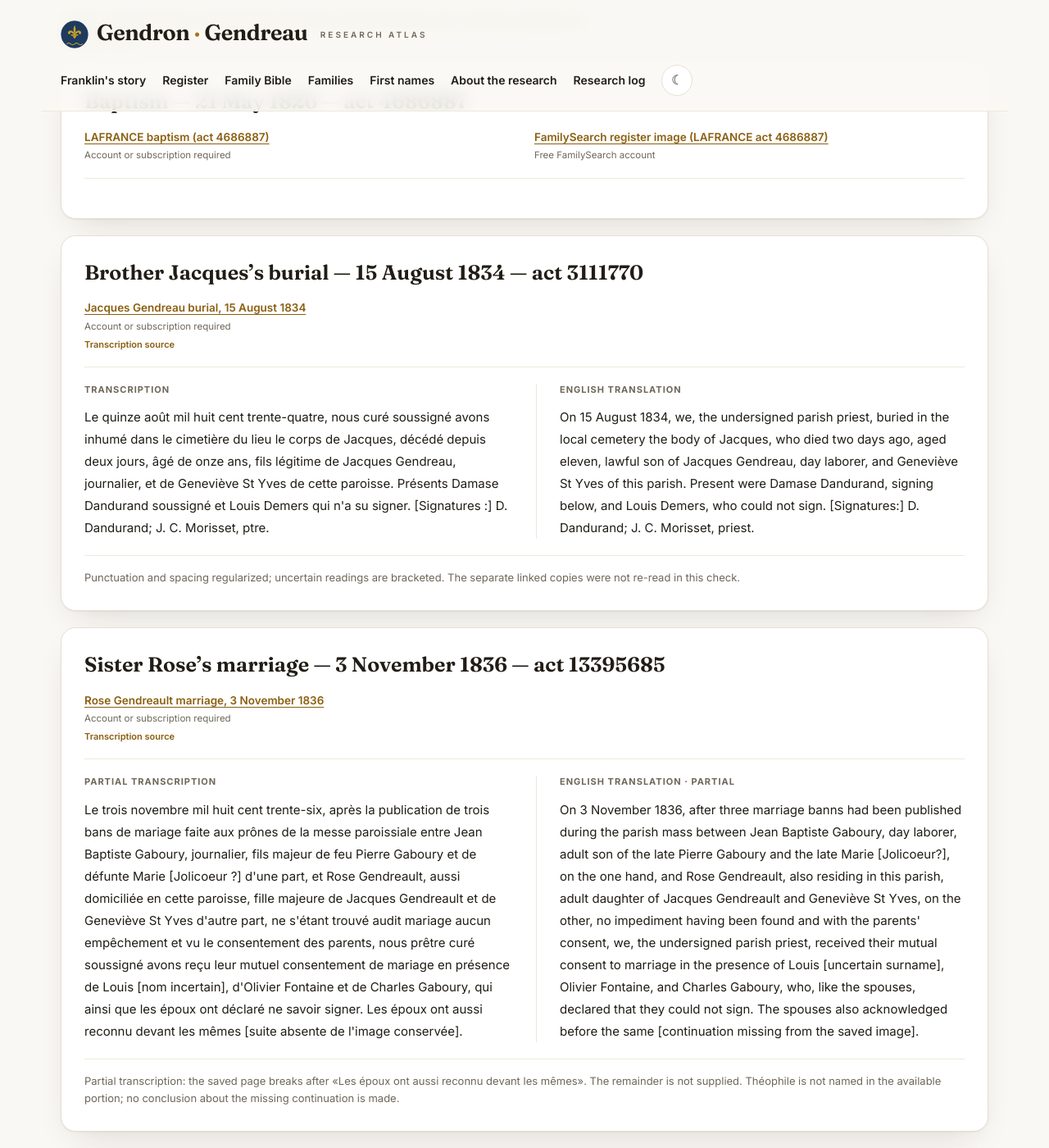
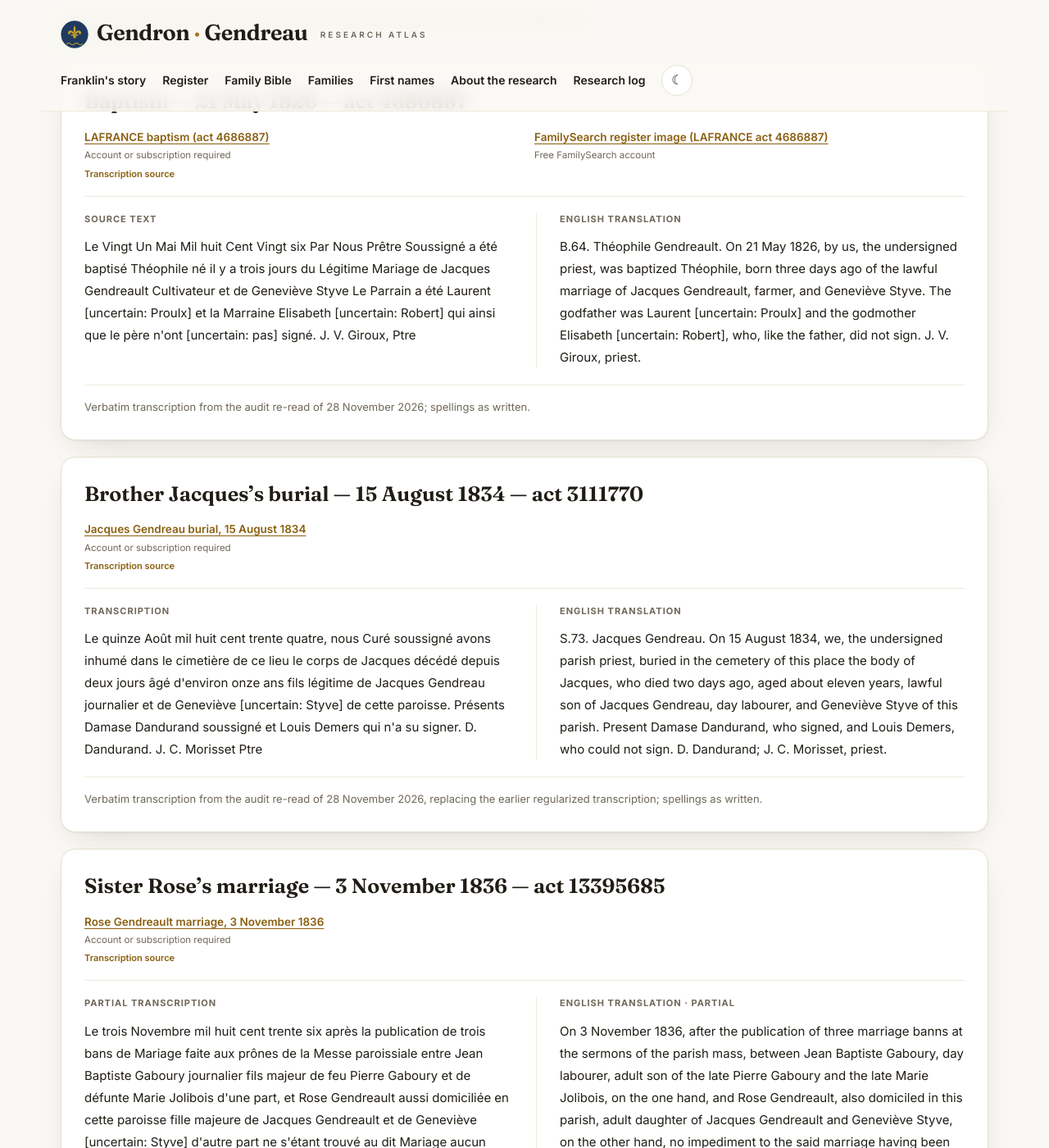
Before and after one commit to vetharmon/gendron-research, a Jekyll site: the page built from _candidates/c184.md, in a window 1280 px wide and 1400 px high, scrolled down 1788 px. Shown: the whole window at 82% size. Built offline with Jekyll 4.4.1, drawn with Linux system fonts in a browser that asks for light colours; some of the changed text lies outside the part shown.

Commit message:
Document audit wave 84 — C184: sources verified and transcribed

```diff
--- a/_candidates/c184.md
+++ b/_candidates/c184.md
@@ -29,7 +29,10 @@ sources:
 - label: LAFRANCE baptism (act 4686887)
   url: https://www.genealogiequebec.com/Membership/LAFRANCE/acte/4686887
   access: Account or subscription required
-  provenance: The act number is explicitly recorded in the consolidated candidate register.
+  provenance: The act number is explicitly recorded in the consolidated candidate register. Re-read and verified 28 November 2026 — image d1p_02250704.jpg, act B.64. The godparent surnames are hard in this copy and two verification attempts did not settle them — the zoomed captures framed only the left part of the page — so they are carried as uncertain here; the parish copy (entry below) reads Laurent Roi and Elizabeth Hébert.
+  text_note: "Verbatim transcription from the audit re-read of 28 November 2026; spellings as written."
+  translation: "B.64. Théophile Gendreault. On 21 May 1826, by us, the undersigned priest, was baptized Théophile, born three days ago of the lawful marriage of Jacques Gendreault, farmer, and Geneviève Styve. The godfather was Laurent [uncertain: Proulx] and the godmother Elisabeth [uncertain: Robert], who, like the father, did not sign. J. V. Giroux, priest."
+  transcription: "Le Vingt Un Mai Mil huit Cent Vingt six Par Nous Prêtre Soussigné a été baptisé Théophile né il y a trois jours du Légitime Mariage de Jacques Gendreault Cultivateur et de Geneviève Styve Le Parrain a été Laurent [uncertain: Proulx] et la Marraine Elisabeth [uncertain: Robert] qui ainsi que le père n'ont [uncertain: pas] signé. J. V. Giroux, Ptre"
   document_id: act-4686887
   document_primary: true
   document_title: Baptism — 21 May 1826 — act 4686887
@@ -37,39 +40,40 @@ sources:
 - label: FamilySearch register image (LAFRANCE act 4686887)
   url: https://www.familysearch.org/ark:/61903/3:1:3QS7-899Q-79MV-J
   access: Free FamilySearch account
-  provenance: Quebec, Catholic Parish Registers, 1621-1979 — image 340, DGS 5471118. Matched to the LAFRANCE act on name, date and parents (12 Nov 2026).
+  provenance: Quebec, Catholic Parish Registers, 1621-1979 — image 340, DGS 5471118. Matched to the LAFRANCE act on name, date and parents (12 Nov 2026). Re-read and verified 28 November 2026 — image 340 of 609, film 005471118; this copy reads the godparents Laurent Roi and Elizabeth Hébert, against the civil copy's uncertain surnames.
+  transcription: "Le Vingt-un Mai Mil huit cent vingt Six, Par Nous Prêtre Soussigné a été baptisé Théophile né il y a trois jours du légitime mariage de Jacques Gendrault Cultivateur, et de Geneviève St. Yve. Le Parrain a été Laurent Roi et la Marraine Elizabeth Hébert qui ainsi que le père n'ont su Signer. J. V. Giroux. Ptre."
   document_id: act-4686887
   document_primary: false
 - label: Jacques Gendreau burial, 15 August 1834
   url: https://www.genealogiequebec.com/Membership/LAFRANCE/acte/3111770
   access: Account or subscription required
-  provenance: Original register image read on 23 November 2026. The burial gives death 13 August 1834, age 11, and the parental pair Jacques Gendreau/Geneviève St Yves. It does not name Théophile or prove his survival.
+  provenance: Original register image read on 23 November 2026. The burial gives death 13 August 1834, age 11, and the parental pair Jacques Gendreau/Geneviève St Yves. It does not name Théophile or prove his survival. Re-read in the original 28 November 2026 — image d1p_02540694.jpg, act S.73, St-Jean-sur-Richelieu (Cathédrale); the act gives the age as environ onze ans.
   document_id: act-3111770
   document_primary: true
   document_title: Brother Jacques’s burial — 15 August 1834 — act 3111770
   document_note: ''
-  transcription: Le quinze août mil huit cent trente-quatre, nous curé soussigné avons inhumé dans le cimetière du lieu le corps de Jacques, décédé depuis deux jours, âgé de onze ans, fils légitime de Jacques Gendreau, journalier, et de Geneviève St Yves de cette paroisse. Présents Damase Dandurand soussigné et Louis Demers qui n'a su signer. [Signatures :] D. Dandurand; J. C. Morisset, ptre.
-  translation: On 15 August 1834, we, the undersigned parish priest, buried in the local cemetery the body of Jacques, who died two days ago, aged eleven, lawful son of Jacques Gendreau, day laborer, and Geneviève St Yves of this parish. Present were Damase Dandurand, signing below, and Louis Demers, who could not sign. [Signatures:] D. Dandurand; J. C. Morisset, priest.
+  transcription: "Le quinze Août mil huit cent trente quatre, nous Curé soussigné avons inhumé dans le cimetière de ce lieu le corps de Jacques décédé depuis deux jours âgé d'environ onze ans fils légitime de Jacques Gendreau journalier et de Geneviève [uncertain: Styve] de cette paroisse. Présents Damase Dandurand soussigné et Louis Demers qui n'a su signer. D. Dandurand. J. C. Morisset Ptre"
+  translation: "S.73. Jacques Gendreau. On 15 August 1834, we, the undersigned parish priest, buried in the cemetery of this place the body of Jacques, who died two days ago, aged about eleven years, lawful son of Jacques Gendreau, day labourer, and Geneviève Styve of this parish. Present Damase Dandurand, who signed, and Louis Demers, who could not sign. D. Dandurand; J. C. Morisset, priest."
   text_language: fr
   text_type: transcription
-  text_note: Punctuation and spacing regularized; uncertain readings are bracketed. The separate linked copies were not re-read in this check.
+  text_note: "Verbatim transcription from the audit re-read of 28 November 2026, replacing the earlier regularized transcription; spellings as written."
 - label: Rose Gendreault marriage, 3 November 1836
   url: https://www.genealogiequebec.com/Membership/LAFRANCE/acte/13395685
   access: Account or subscription required
-  provenance: Original register image read on 23 November 2026. The bride is explicitly an adult daughter of Jacques Gendreault and Geneviève St Yves. The available page ends in an unfinished acknowledgment clause; its continuation was not recovered.
+  provenance: Original register image read on 23 November 2026. The bride is explicitly an adult daughter of Jacques Gendreault and Geneviève St Yves. The available page ends in an unfinished acknowledgment clause; its continuation was not recovered. Re-read in the original 28 November 2026 — images d1p_02251261.jpg and d1p_02251262.jpg; the act is complete across the two images, including the legitimization clause the earlier partial transcription lacked, and the groom's mother is Marie Jolibois (the LAFRANCE index agrees), not the Jolicoeur guessed in the earlier partial text. The index surnames the bride GAUDREAU; the act writes Gendreault.
   document_id: act-13395685
   document_primary: true
   document_title: Sister Rose’s marriage — 3 November 1836 — act 13395685
   document_note: 'Partial transcription: the saved page breaks after «Les époux ont aussi reconnu devant les mêmes». The remainder is not supplied. Théophile is not named in the available portion; no conclusion about the missing continuation is made.'
-  transcription: Le trois novembre mil huit cent trente-six, après la publication de trois bans de mariage faite aux prônes de la messe paroissiale entre Jean Baptiste Gaboury, journalier, fils majeur de feu Pierre Gaboury et de défunte Marie [Jolicoeur ?] d'une part, et Rose Gendreault, aussi domiciliée en cette paroisse, fille majeure de Jacques Gendreault et de Geneviève St Yves d'autre part, ne s'étant trouvé audit mariage aucun empêchement et vu le consentement des parents, nous prêtre curé soussigné avons reçu leur mutuel consentement de mariage en présence de Louis [nom incertain], d'Olivier Fontaine et de Charles Gaboury, qui ainsi que les époux ont déclaré ne savoir signer. Les époux ont aussi reconnu devant les mêmes [suite absente de l'image conservée].
-  translation: On 3 November 1836, after three marriage banns had been published during the parish mass between Jean Baptiste Gaboury, day laborer, adult son of the late Pierre Gaboury and the late Marie [Jolicoeur?], on the one hand, and Rose Gendreault, also residing in this parish, adult daughter of Jacques Gendreault and Geneviève St Yves, on the other, no impediment having been found and with the parents' consent, we, the undersigned parish priest, received their mutual consent to marriage in the presence of Louis [uncertain surname], Olivier Fontaine, and Charles Gaboury, who, like the spouses, declared that they could not sign. The spouses also acknowledged before the same [continuation missing from the saved image].
+  transcription: "Le trois Novembre mil huit cent trente six après la publication de trois bans de Mariage faite aux prônes de la Messe paroissiale entre Jean Baptiste Gaboury journalier fils majeur de feu Pierre Gaboury et de défunte Marie Jolibois d'une part, et Rose Gendreault aussi domiciliée en cette paroisse fille majeure de Jacques Gendreault et de Geneviève [uncertain: Styve] d'autre part ne s'étant trouvé au dit Mariage aucun empêchement et vu le consentement des parens et Nous Prêtre Curé soussigné que nous avons reçu leur mutuel consentement de Mariage en présence de Louis Vidal, d'Olivier Fontaine et de Charles Gaboury, qui ainsi que les époux ont déclaré ne savoir signer. Les époux ont aussi reconnu devant les mêmes témoins pour légitimes deux enfans qui [uncertain: naquirent] avant leur Mariage appellés Dosithée et Jean Baptiste. Eus: Durocher Ptre"
+  translation: "On 3 November 1836, after the publication of three marriage banns at the sermons of the parish mass, between Jean Baptiste Gaboury, day labourer, adult son of the late Pierre Gaboury and the late Marie Jolibois, on the one hand, and Rose Gendreault, also domiciled in this parish, adult daughter of Jacques Gendreault and Geneviève Styve, on the other hand, no impediment to the said marriage having been found and with the parents' consent, we, the undersigned parish priest, received their mutual consent to marriage in the presence of Louis Vidal, Olivier Fontaine and Charles Gaboury, who, like the spouses, declared they could not sign. The spouses also acknowledged before the same witnesses as legitimate two children born before their marriage, named Dosithée and Jean Baptiste. Eus. Durocher, priest."
   text_language: fr
   text_type: partial_transcription
-  text_note: 'Partial transcription: the saved page breaks after «Les époux ont aussi reconnu devant les mêmes». The remainder is not supplied. Théophile is not named in the available portion; no conclusion about the missing continuation is made.'
+  text_note: "Verbatim transcription from the audit re-read of 28 November 2026, replacing the earlier partial transcription; spellings as written."
 - label: Odille Quenneville spouse — Ontario marriage index
   url: https://www.ancestry.com/search/collections/61505/records/44854
   access: Account or subscription may be required
-  provenance: Index checked 15 November 2026; original marriage not inspected.
+  provenance: Index checked 15 November 2026; original marriage not inspected. Not re-opened for this audit (28 November 2026) — Ancestry blocks the audit browser; the index entry stands as checked on 15 November 2026.
   document_id: source-005
   document_primary: true
   document_title: Odille Quenneville spouse — Ontario marriage index
```
